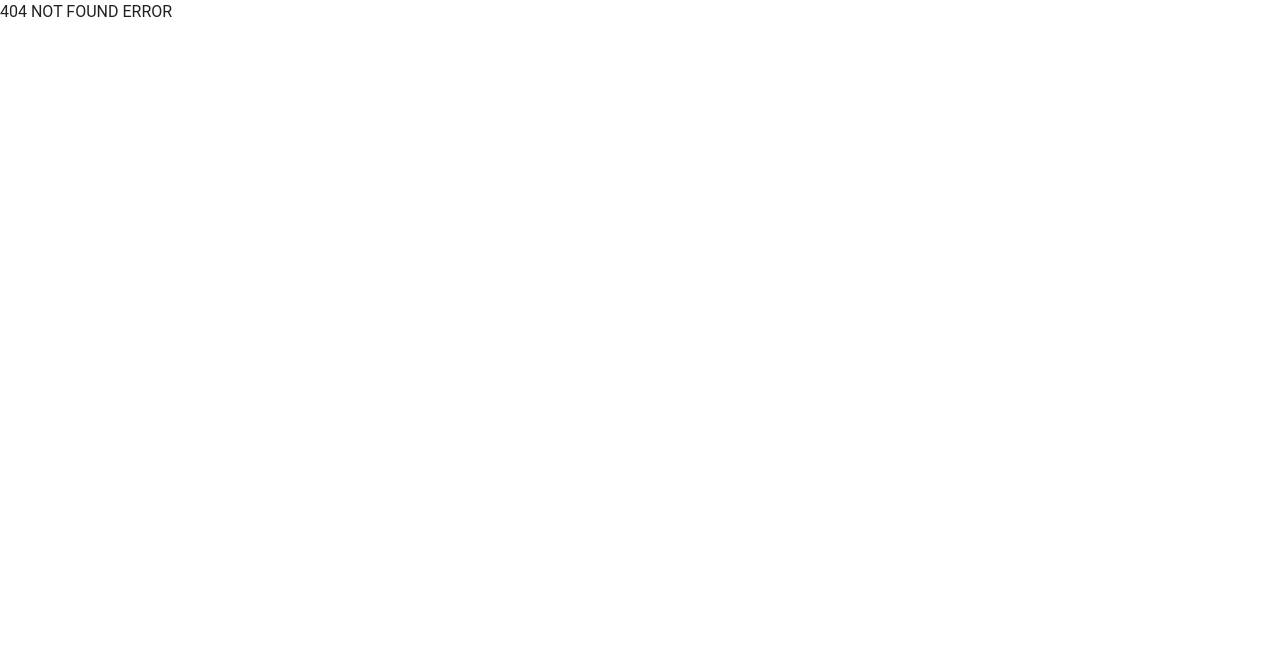
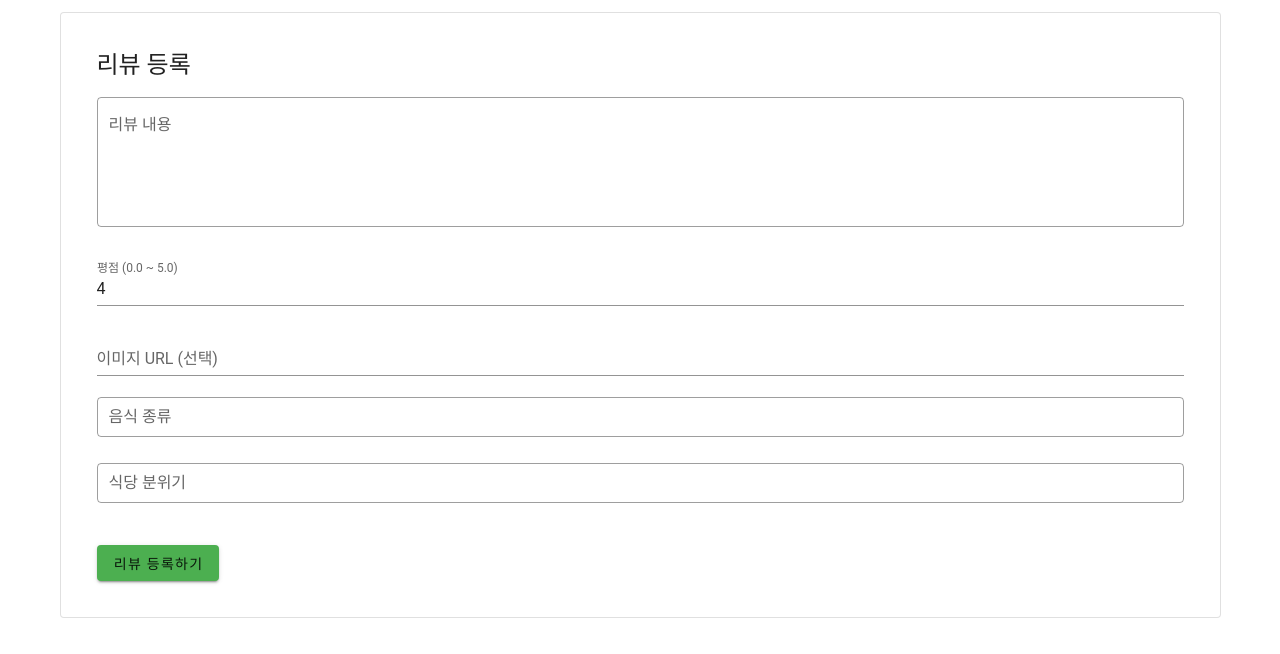
Before and after one commit to 2025BOK/2025-frontend, a Vue app: page /review/1/register in a window 1280 px wide. Before the commit this address had no page. Shown: the top 654 px of the page. Built offline with nearby package versions, Linux system fonts and the light colour scheme.

Commit message:
make reviewform , fix StoreDetail

```diff
--- a/src/routes/index.js
+++ b/src/routes/index.js
@@ -8,7 +8,7 @@ import StoreEdit from '../views/StoreEdit.vue';
 import StoreList from '../views/StoreList.vue';
 import StoreRegister from '../views/StoreRegister.vue';
 import StoreDetail from '../views/StoreDetail.vue';
-
+import ReviewForm from '../views/ReviewForm.vue';
 Vue.use(VueRouter);
 
 export default new VueRouter({
@@ -53,6 +53,11 @@ export default new VueRouter({
             component: StoreDetail
         },
         {
+            path: '/review/:storeNo/register',
+            name: 'ReviewForm',
+            component: ReviewForm
+        },
+        {
             path: '*',
             component: NotFoundPage
         },
--- a/src/views/LoginView.vue
+++ b/src/views/LoginView.vue
@@ -4,7 +4,7 @@
       <v-card class="pa-5" outlined>
         <v-card-title>로그인</v-card-title>
         <v-card-text>
-          <v-text-field label="행번번" v-model="userNo" type="number" />
+          <v-text-field label="행번" v-model="userNo" type="number" />
           <v-text-field label="비밀번호" v-model="password" type="password" />
           <v-btn color="success" @click="login">로그인</v-btn>
         </v-card-text>
--- /dev/null
+++ b/src/views/ReviewForm.vue
@@ -0,0 +1,87 @@
+<!--리뷰 등록 페이지-->
+
+
+<template>
+    <v-container>
+      <v-card class="pa-5" outlined>
+        <v-card-title class="headline">리뷰 등록</v-card-title>
+        <v-card-text>
+          <v-textarea v-model="reviewCtn" label="리뷰 내용" auto-grow outlined />
+          <v-text-field v-model.number="reviewRate" label="평점 (0.0 ~ 5.0)" type="number" step="0.1" min="0" max="5" />
+
+          <v-text-field v-model="reviewImg" label="이미지 URL (선택)" />
+
+          <v-select
+            v-model="reviewType1"
+            :items="type1options"
+            label="음식 종류"
+            dense
+            outlined
+          />
+          <v-select
+            v-model="reviewType2"
+            :items="type2options"
+            label="식당 분위기"
+            dense
+            outlined
+          />
+
+          <v-btn color="green" class="mt-4" @click="submitReview">
+            리뷰 등록하기
+          </v-btn>
+        </v-card-text>
+      </v-card>
+    </v-container>
+  </template>
+
+  <script>
+  import axios from 'axios'
+
+  export default {
+    name: 'ReviewForm',
+    data() {
+      return {
+        userNo: 1, // 현재 로그인 기능 없으므로 더미값 생성성
+        reviewRate: 4.0,
+        reviewImg: '',
+        reviewCtn: '',
+        reviewType1: '',
+        reviewType2: '',
+        type1Options: [
+          { text: '한식', value: '1' },
+          { text: '중식', value: '2' },
+          { text: '일식', value: '3' },
+          { text: '양식', value: '4' },
+          { text: '동남아', value: '5' },
+          { text: '분식식', value: '6' }
+        ],
+        type2Options: [
+          { text: '혼밥 가능', value: '1' },
+          { text: '트렌디함', value: '2' },
+          { text: '가성비', value: '3' },
+          { text: '단체 회식', value: '4' },
+          { text: '테이크아웃만 가능', value: '5' }
+        ]
+      }
+    },
+    methods: {
+      async submitReview() {
+        const storeNo = this.$route.params.storeNo
+        try {
+          await axios.post(`/review/${storeNo}/register`, {
+            userNo: this.userNo,
+            reviewRate: this.reviewRate,
+            reviewImg: this.reviewImg,
+            reviewCtn: this.reviewCtn,
+            reviewType1: this.reviewType1,
+            reviewType2: this.reviewType2
+          })
+          alert('리뷰가 등록되었습니다!')
+          this.$router.push(`/store/${storeNo}`)
+        } catch (err) {
+          alert('리뷰 등록 실패!')
+        }
+      }
+    }
+  }
+  </script>
--- a/src/views/StoreDetail.vue
+++ b/src/views/StoreDetail.vue
@@ -4,8 +4,11 @@
 <template>
     <v-container>
       <v-card class="pa-5" outlined>
-        <v-card-title class="headline">{{ store.storeNm }}
-            <v-btn color="green" small calss="mt-4" @click="goToReviewForm">가게 등록</v-btn>
+        <v-card-title>
+            <v-row align="center" justify="space-between" class="w-100">
+            <div class="headline">{{ store.storeNm }}</div>
+            <v-btn color="green" small class="mt-4" @click="goToReviewForm">리뷰 등록하기</v-btn>
+            </v-row>
         </v-card-title>
         <v-card-text>
           <p><strong>위치:</strong> {{ store.storeLoc }}</p>
@@ -62,8 +65,9 @@
           ]
         }
       },
-      goToreviewForm() { // 상세페이지만 리뷰 등록버튼이 보임
-      this.$router.push(`/store/${this.$route.params.storeNo}/review/register`)
+      goToReviewForm() { // 상세페이지만 리뷰 등록버튼이 보임
+      const storeNo = this.$route.params.storeNo
+      this.$router.push(`/review/${storeNo}/register`)
     }
     }
   }
```
